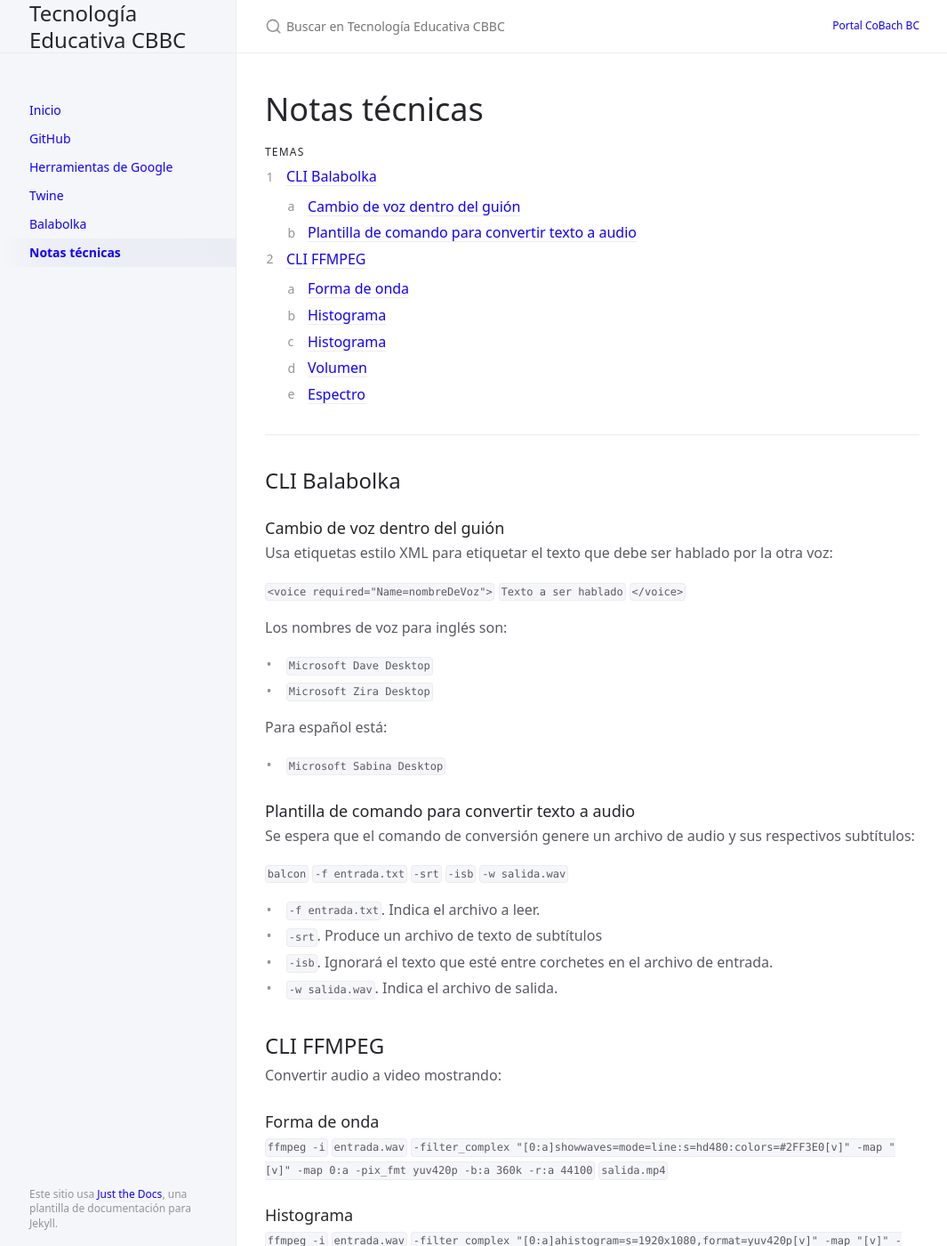
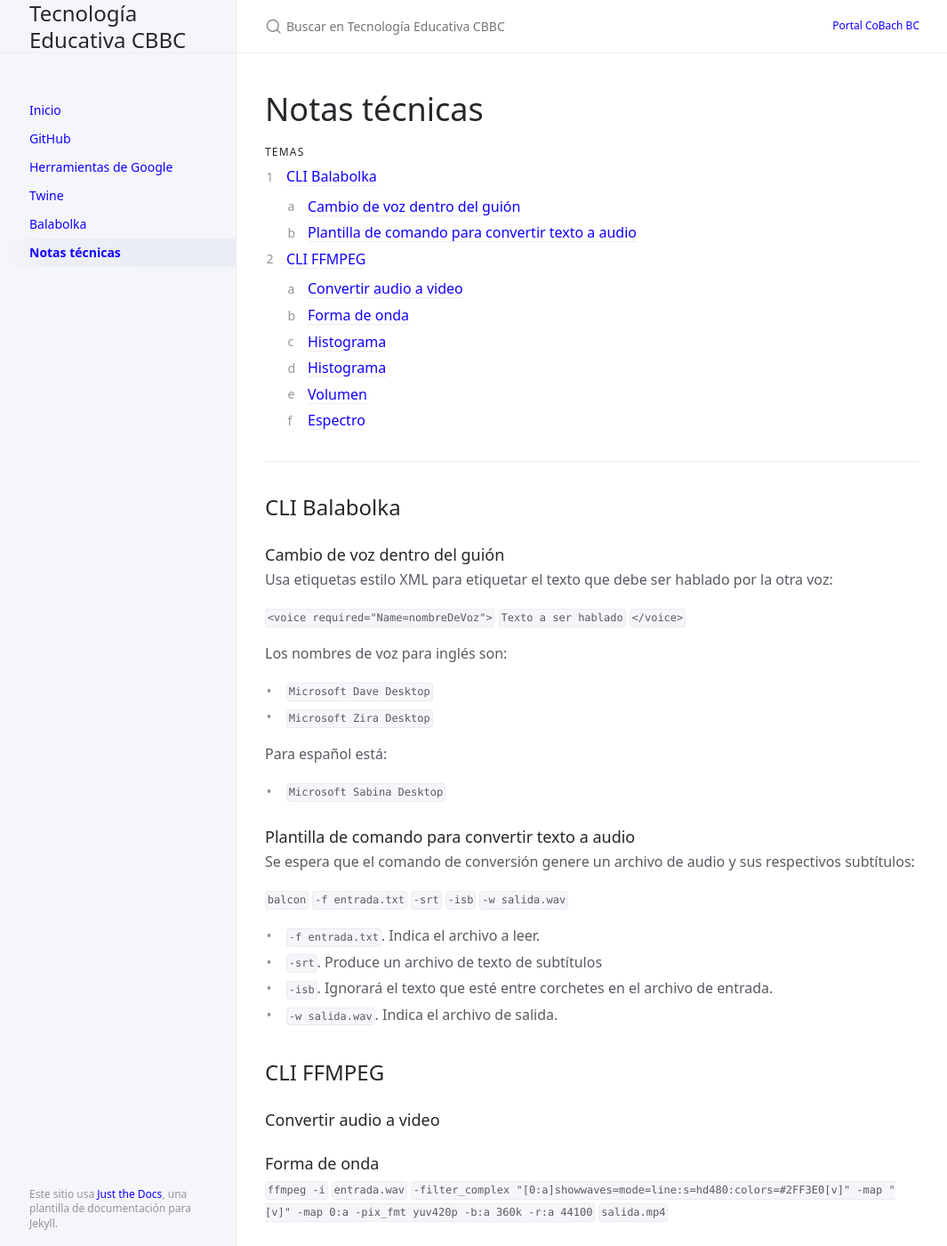
Before and after one commit to CoBachBC/demo, a Jekyll site: the page built from docs/notas.md, in a window 1280 px wide and 1400 px high. Shown: the whole window at 89% size, without its empty margins (106-1171 px from the left). Built offline with Jekyll 4.4.1, drawn with Linux system fonts in a browser that asks for light colours.

Commit message:
Update notas.md

```diff
--- a/docs/notas.md
+++ b/docs/notas.md
@@ -43,7 +43,7 @@
 
 ## CLI FFMPEG
 
-Convertir audio a video mostrando:
+### Convertir audio a video
 
 ### Forma de onda
 
```
